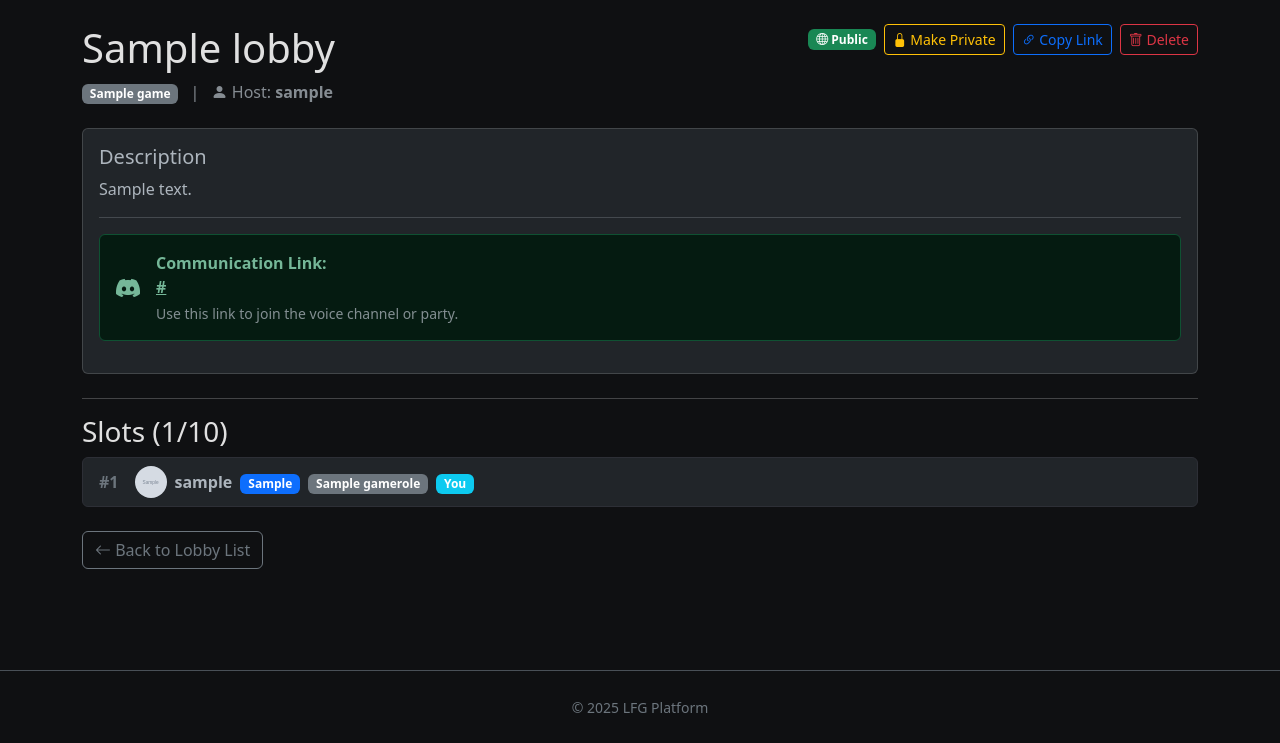
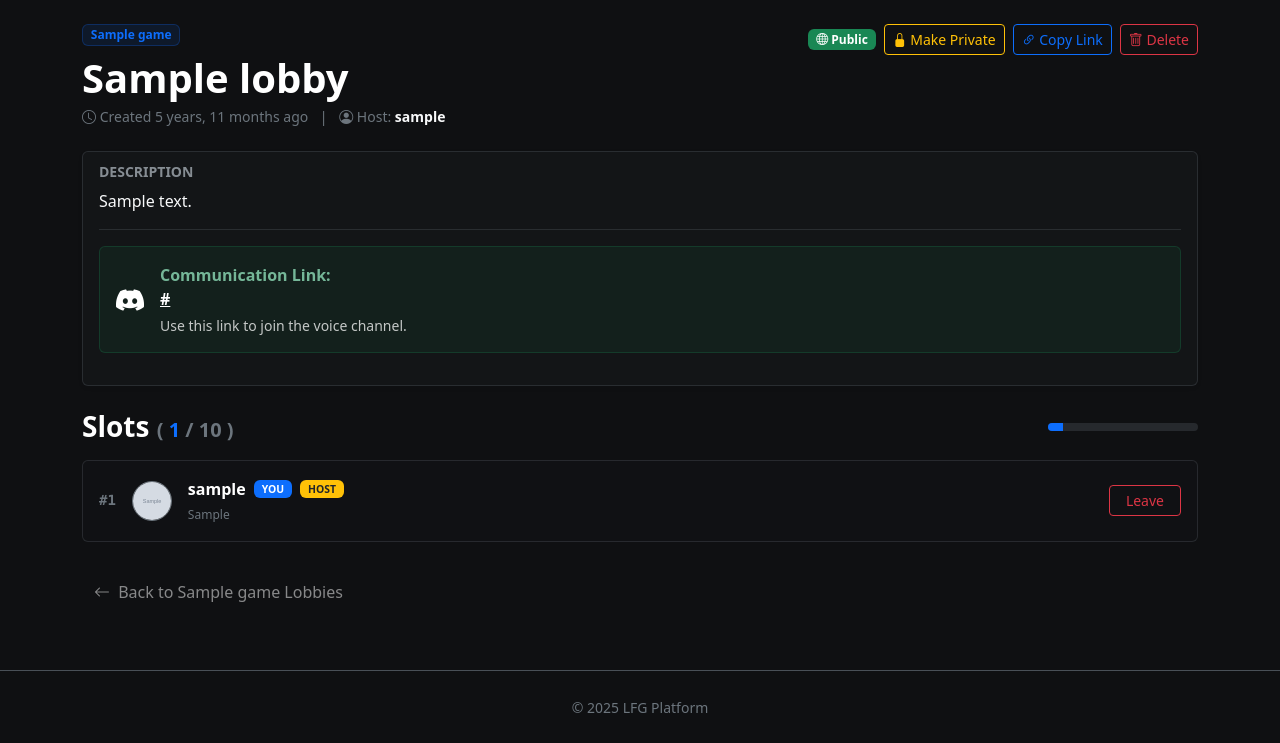
Before and after one commit to tigersaymon/lfg-teammate-finder, a Django app: a page that uses templates/lobbies/lobby_detail.html in a window 1280 px wide. Shown: the part 57-800 px from the top of the page. Run offline with Django 5.2, Linux system fonts and the light colour scheme; a user stored in the database is signed in; tables that the repository leaves empty hold one stand-in row (values such as "Sample post"); grey boxes marked "Sample" are stand-in pictures; some libraries are stand-ins or nearby versions.

Commit message:
style: redesign lobby detail UI to match dark theme

```diff
--- a/templates/lobbies/lobby_detail.html
+++ b/templates/lobbies/lobby_detail.html
@@ -4,46 +4,57 @@
 {% block content %}
   <div class="d-flex justify-content-between align-items-start mb-4">
     <div>
-      <h1>{{ lobby.title }}</h1>
-      <div class="text-muted">
-        <span class="badge bg-secondary">{{ lobby.game.title }}</span>
+      <div class="d-flex align-items-center gap-2 mb-2">
+           <span class="badge bg-primary bg-opacity-10 text-primary border border-primary border-opacity-25">
+               {{ lobby.game.title }}
+           </span>
+        {% if not lobby.is_public %}
+          <span class="badge bg-warning text-dark"><i class="bi bi-lock-fill"></i> Private</span>
+        {% endif %}
+      </div>
+      <h1 class="display-6 fw-bold text-white mb-1">{{ lobby.title }}</h1>
+      <div class="text-secondary small">
+        <i class="bi bi-clock"></i> Created {{ lobby.created_at|timesince }} ago
         <span class="mx-2">|</span>
-        <i class="bi bi-person-fill"></i> Host: <strong>{{ lobby.host.username }}</strong>
+        <i class="bi bi-person-circle"></i> Host: <strong class="text-light">{{ lobby.host.username }}</strong>
       </div>
     </div>
 
     {% include "lobbies/partials/lobby_controls.html" %}
   </div>
 
-  <div class="card mb-4">
+  <div class="card mb-4 bg-dark bg-opacity-25 border-secondary border-opacity-25 shadow-sm">
     <div class="card-body">
-      <h5 class="card-title">Description</h5>
-      <p class="card-text">{{ lobby.description|default:"No description provided." }}</p>
+      <h6 class="card-subtitle mb-2 text-muted text-uppercase fw-bold small">Description</h6>
+      <p class="card-text text-light">{{ lobby.description|default:"No description provided." }}</p>
 
       {% if lobby.communication_link %}
-        <hr>
+        <hr class="border-secondary opacity-25">
         {% if user == lobby.host or user_is_in_lobby %}
 
-          <div class="alert alert-success d-flex align-items-center" role="alert">
-            <i class="bi bi-discord fs-4 me-3"></i>
+          <div
+              class="alert alert-success bg-success bg-opacity-10 border-success border-opacity-25 text-white d-flex align-items-center"
+              role="alert">
+            <i class="bi bi-discord fs-3 me-3"></i>
             <div>
-              <strong>Communication Link:</strong><br>
-              <a href="{{ lobby.communication_link }}" target="_blank" class="alert-link">
+              <strong class="text-success-emphasis">Communication Link:</strong><br>
+              <a href="{{ lobby.communication_link }}" target="_blank"
+                 class="alert-link text-decoration-underline text-white">
                 {{ lobby.communication_link }}
               </a>
-              <div class="small text-muted mt-1">
-                Use this link to join the voice channel or party.
+              <div class="small opacity-75 mt-1">
+                Use this link to join the voice channel.
               </div>
             </div>
           </div>
 
         {% else %}
 
-          <div class="alert alert-secondary d-flex align-items-center" role="alert">
+          <div class="alert alert-dark border-secondary d-flex align-items-center text-secondary" role="alert">
             <i class="bi bi-lock-fill fs-4 me-3"></i>
             <div>
               <strong>Hidden Link</strong><br>
-              <span class="text-muted">Join a slot to reveal the invite link.</span>
+              <span class="small">Join a slot to reveal the invite link.</span>
             </div>
           </div>
 
@@ -52,9 +63,19 @@
     </div>
   </div>
 
-  <hr>
+  <div class="d-flex align-items-center justify-content-between mb-3">
+    <h3 class="fw-bold text-white mb-0">
+      Slots
+      <span class="text-secondary fs-5">
+            ( <span class="text-primary">{{ lobby.filled_slots_count }}</span> / {{ lobby.size }} )
+          </span>
+    </h3>
 
-  <h3>Slots ({{ lobby.filled_slots_count }}/{{ lobby.size }})</h3>
+    <div class="progress bg-secondary bg-opacity-25" style="width: 150px; height: 8px;">
+      <div class="progress-bar bg-primary" role="progressbar"
+           style="width: {% widthratio lobby.filled_slots_count lobby.size 100 %}%;"></div>
+    </div>
+  </div>
 
   <div class="list-group">
     {% for slot in lobby.slots.all %}
@@ -71,8 +92,8 @@
   </div>
 
   <div class="mt-4">
-    <a href="{% url 'lobbies:lobby-list' lobby.game.slug %}" class="btn btn-outline-secondary">
-      <i class="bi bi-arrow-left"></i> Back to Lobby List
+    <a href="{% url 'lobbies:lobby-list' lobby.game.slug %}" class="btn btn-outline-secondary border-0 text-white-50">
+      <i class="bi bi-arrow-left me-1"></i> Back to {{ lobby.game.title }} Lobbies
     </a>
   </div>
 
--- a/templates/lobbies/partials/slot_card.html
+++ b/templates/lobbies/partials/slot_card.html
@@ -1,89 +1,112 @@
 <div
-    class="list-group-item d-flex justify-content-between align-items-center {% if not slot.player %}bg-light text-muted{% endif %}">
+    class="list-group-item p-3 border-secondary border-opacity-25 bg-dark bg-opacity-10 text-white d-flex align-items-center justify-content-between mb-2 rounded"
+    style="border: 1px solid #2d2f36;">
 
   <div class="d-flex align-items-center gap-3">
-    <div class="fw-bold text-secondary">#{{ slot.order }}</div>
+
+    <span class="text-secondary fw-bold font-monospace small">#{{ forloop.counter }}</span>
 
     {% if slot.player %}
       <div class="d-flex align-items-center">
         {% if slot.player.avatar %}
-          <img src="{{ slot.player.avatar.url }}" class="rounded-circle me-2" width="32" height="32"
-               style="object-fit: cover;">
+          <img src="{{ slot.player.avatar.url }}" class="rounded-circle border border-secondary me-3" width="40"
+               height="40" style="object-fit: cover;">
         {% else %}
-          <div class="bg-secondary rounded-circle d-flex align-items-center justify-content-center text-white me-2"
-               style="width: 32px; height: 32px;">
-            <i class="bi bi-person-fill"></i>
+          <div class="rounded-circle bg-secondary d-flex align-items-center justify-content-center me-3"
+               style="width: 40px; height: 40px;">
+            <i class="bi bi-person-fill text-white fs-5"></i>
           </div>
         {% endif %}
 
         <div>
-          <strong>{{ slot.player.username }}</strong>
+          <div class="d-flex align-items-center gap-2">
+            <span class="fw-bold">{{ slot.player.username }}</span>
+
+            {% if slot.player == user %}
+              <span class="badge bg-primary py-1 px-2" style="font-size: 0.65rem;">YOU</span>
+            {% endif %}
+
+            {% if slot.player == slot.lobby.host %}
+              <span class="badge bg-warning text-dark py-1 px-2" style="font-size: 0.65rem;">HOST</span>
+            {% endif %}
+          </div>
+
           {% if profile %}
-            <span class="badge bg-primary ms-1">{{ profile.rank }}</span>
-            {% if profile.main_role %}
-              <span class="badge bg-secondary ms-1">
-                {% if profile.main_role.icon %}<img src="{{ profile.main_role.icon.url }}" width="12">{% endif %}
-                {{ profile.main_role.name }}
-              </span>
-            {% endif %}
-          {% else %}
-            <span class="badge bg-warning text-dark ms-1">No Profile</span>
-          {% endif %}
-
-          {% if slot.player == user %}
-            <span class="badge bg-info ms-1">You</span>
+            <small class="text-secondary" style="font-size: 0.75rem;">{{ profile.rank }}</small>
           {% endif %}
         </div>
       </div>
 
     {% else %}
-      <div class="d-flex align-items-center">
-        <i class="bi bi-dash-circle me-2"></i>
-        <span>
-            Empty Slot
-          {% if slot.required_role %}
-            <span class="badge bg-outline-secondary text-dark border ms-1">
-                    {% if slot.required_role.icon %}
-                      <img src="{{ slot.required_role.icon.url }}" width="12" height="12" class="me-1">
-                    {% endif %}
-              {{ slot.required_role.name }} Only
-                </span>
-          {% else %}
-            <small class="text-muted ms-1">(Flex)</small>
-          {% endif %}
-        </span>
+      <div class="d-flex align-items-center gap-3 opacity-50">
+        <div
+            class="rounded-circle border border-secondary border-dashed d-flex align-items-center justify-content-center"
+            style="width: 40px; height: 40px; border-style: dashed !important;">
+          <i class="bi bi-person text-secondary"></i>
+        </div>
+
+        <div>
+          <span class="text-secondary fw-semibold">Empty Slot</span>
+          <div class="d-flex gap-1 mt-1">
+            {% if slot.required_role %}
+              <span class="badge border border-secondary text-secondary fw-normal bg-transparent">
+                  {{ slot.required_role.name }} Only
+              </span>
+            {% else %}
+              <span class="badge border border-secondary text-secondary fw-normal bg-transparent">Flex / Any</span>
+            {% endif %}
+          </div>
+        </div>
       </div>
     {% endif %}
   </div>
 
-  <div class="text-end">
-    {% if not slot.player %}
-      {% if user.is_authenticated %}
-        <button class="btn btn-sm btn-success"
-                hx-post="{% url 'lobbies:lobby-join' lobby.game.slug lobby.invite_link slot.id %}"
-                hx-swap="outerHTML"
-                hx-target="closest .list-group-item">
-          Join
-        </button>
-      {% endif %}
-    {% else %}
-      {% if user == slot.player and user != lobby.host %}
-        <button class="btn btn-sm btn-outline-warning"
-                hx-post="{% url 'lobbies:lobby-leave' lobby.game.slug lobby.invite_link slot.id %}"
-                hx-swap="outerHTML"
-                hx-target="closest .list-group-item">
-          Leave
-        </button>
-      {% endif %}
+  <div class="d-flex align-items-center gap-2">
+
+    {% if not slot.player and user.is_authenticated and not user_is_in_lobby %}
+      <form action="{% url 'lobbies:lobby-join' slot.lobby.game.slug slot.lobby.invite_link slot.id %}" method="post">
+        {% csrf_token %}
+        <button type="submit" class="btn btn-sm btn-success px-3">Join</button>
+      </form>
     {% endif %}
-    {% if user == lobby.host and slot.player != user %}
-      <button class="btn btn-sm btn-outline-danger"
-              hx-post="{% url 'lobbies:lobby-kick' lobby.game.slug lobby.invite_link slot.id %}"
-              hx-confirm="Are you sure you want to kick {{ slot.player.username }}?"
-              hx-swap="outerHTML"
-              hx-target="closest .list-group-item">
+
+    {% if user == slot.lobby.host and slot.player and slot.player != user %}
+      <button type="button"
+              class="btn btn-sm btn-outline-danger"
+              data-bs-toggle="modal"
+              data-bs-target="#kickModal{{ slot.id }}">
         <i class="bi bi-x-lg"></i> Kick
       </button>
+
+      <div class="modal fade" id="kickModal{{ slot.id }}" tabindex="-1" aria-hidden="true">
+        <div class="modal-dialog modal-dialog-centered">
+          <div class="modal-content bg-dark text-white border-secondary">
+            <div class="modal-header border-secondary">
+              <h5 class="modal-title">Kick Player?</h5>
+              <button type="button" class="btn-close btn-close-white" data-bs-dismiss="modal"></button>
+            </div>
+            <div class="modal-body">
+              Are you sure you want to kick <strong>{{ slot.player.username }}</strong>?
+            </div>
+            <div class="modal-footer border-secondary">
+              <button type="button" class="btn btn-secondary" data-bs-dismiss="modal">Cancel</button>
+              <form action="{% url 'lobbies:lobby-kick' slot.lobby.game.slug slot.lobby.invite_link slot.id %}"
+                    method="post">
+                {% csrf_token %}
+                <button type="submit" class="btn btn-danger">Confirm Kick</button>
+              </form>
+            </div>
+          </div>
+        </div>
+      </div>
     {% endif %}
+
+    {% if slot.player == user %}
+      <form action="{% url 'lobbies:lobby-leave' slot.lobby.game.slug slot.lobby.invite_link slot.id %}" method="post">
+        {% csrf_token %}
+        <button type="submit" class="btn btn-sm btn-outline-danger px-3">Leave</button>
+      </form>
+    {% endif %}
+
   </div>
 </div>
```
Lines whose indentation alone changed are shown as unchanged.
